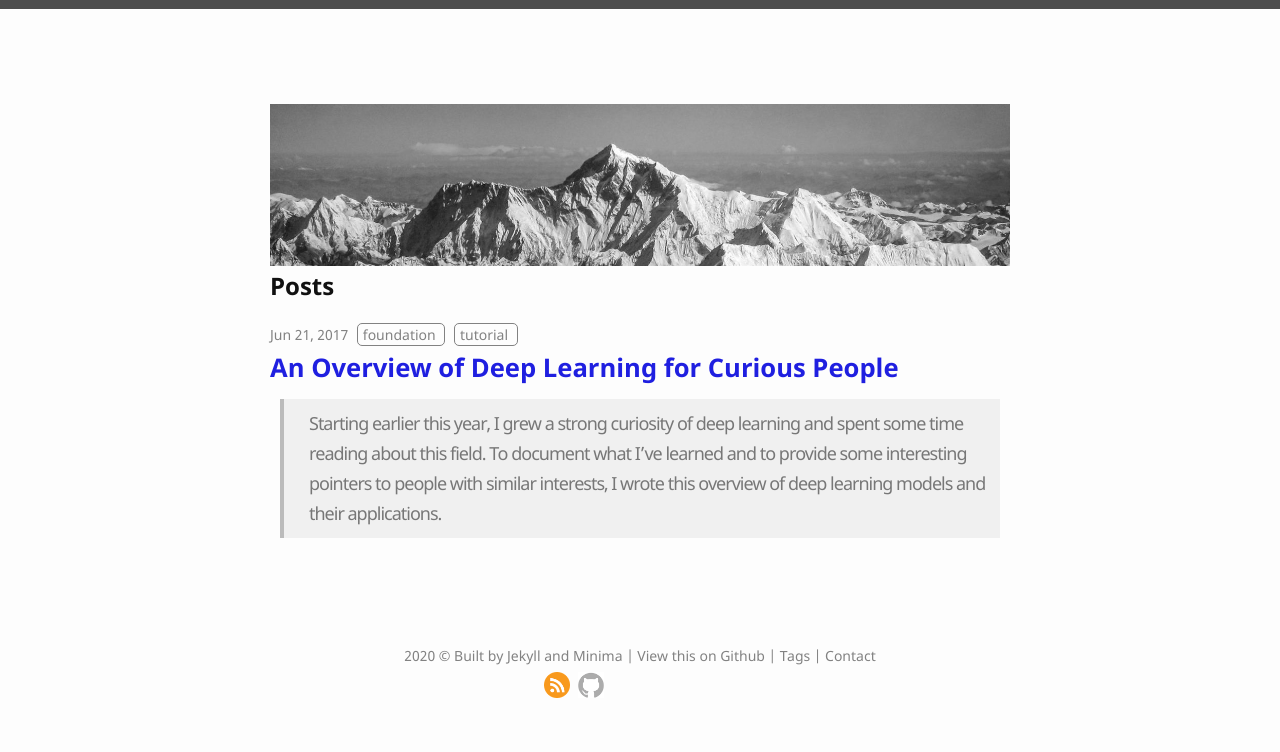
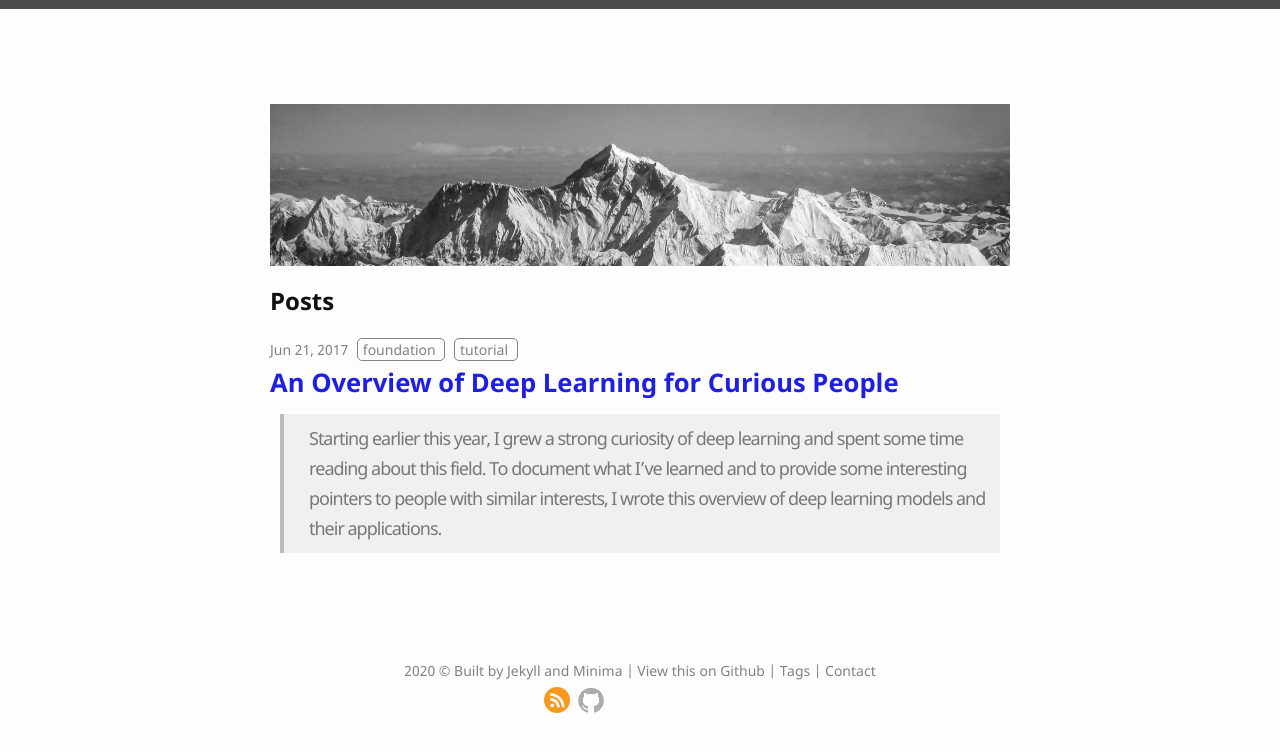
Before and after one commit to lastexiler/l-note, a Jekyll site: the page built from index.html, in a window 1280 px wide. Shown: the top 752 px of the page. Built offline with Jekyll 4.4.1, drawn with Linux system fonts in a browser that asks for light colours.

Commit message:
style modify

```diff
--- a/_includes/footer.html
+++ b/_includes/footer.html
@@ -1,6 +1,6 @@
 <div style="clear: both;"/>
 <footer class="site-footer">
-    2020 &copy; Built by <a href="https://jekyllrb.com/" target="_blank">Jekyll</a> and <a href="https://github.com/jekyll/minima/" target="_blank">Minima</a> | View <a href="https://github.com/lastexiler/l-note/tree/gh-pages" target="_blank">this</a> on Github | <a href="{{ '/tags.html' | relative_url }}">Tags</a> | <a href="{{ '/contact.html' | relative_url }}">Contact</a>
+    2020 &copy; Built by <a href="https://jekyllrb.com/" target="_blank">Jekyll</a> and <a href="https://github.com/jekyll/minima/" target="_blank">Minima</a> | View <a href="https://github.com/lastexiler/l-note" target="_blank">this</a> on Github | <a href="{{ '/tags.html' | relative_url }}">Tags</a> | <a href="{{ '/contact.html' | relative_url }}">Contact</a>
     <p>
         <a href="{{ site.baseurl }}/feed.xml" target="_blank">
             <img src="{{ '/assets/images/logo_rss.png' | relative_url }}" />
--- a/index.html
+++ b/index.html
@@ -2,7 +2,8 @@
 layout: default
 ---
 <div class="home other-pages">
-  <img src="{{ '/assets/images/mt_everest.jpg' | relative_url }}" vspace="50">
+  <img src="{{ '/assets/images/mt_everest.jpg' | relative_url }}">
+  <p></p>
   <h1 class="page-heading">Posts</h1>
   <ul class="post-list">
     {% for post in site.posts %}
```
